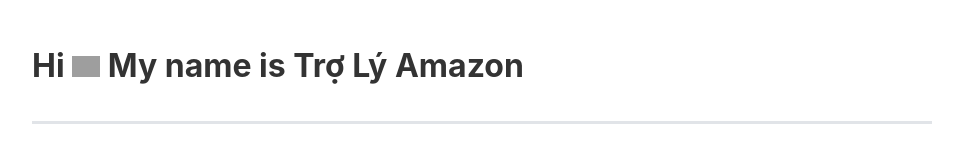
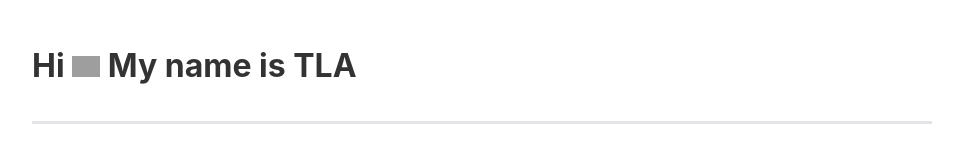
Before and after one commit to TroLyAmazon/TroLyAmazon, a plain HTML site: page index.html in a window 1280 px wide. Shown: the top 160 px of the page, without its empty margins (158-1121 px from the left). Drawn offline with Linux system fonts and the light colour scheme; grey boxes are pictures that could not be loaded.

Commit message:
Update name from 'Trợ Lý Amazon' to 'TLA'

```diff
--- a/index.html
+++ b/index.html
@@ -63,7 +63,7 @@
 
   <h1>
     Hi <img src="https://user-images.githubusercontent.com/18350557/176309783-0785949b-9127-417c-8b55-ab5a4333674e.gif" width="28" alt="wave"/>
-    My name is <strong>Trợ Lý Amazon</strong>
+    My name is <strong>TLA</strong>
   </h1>
 
   <hr/>
```
